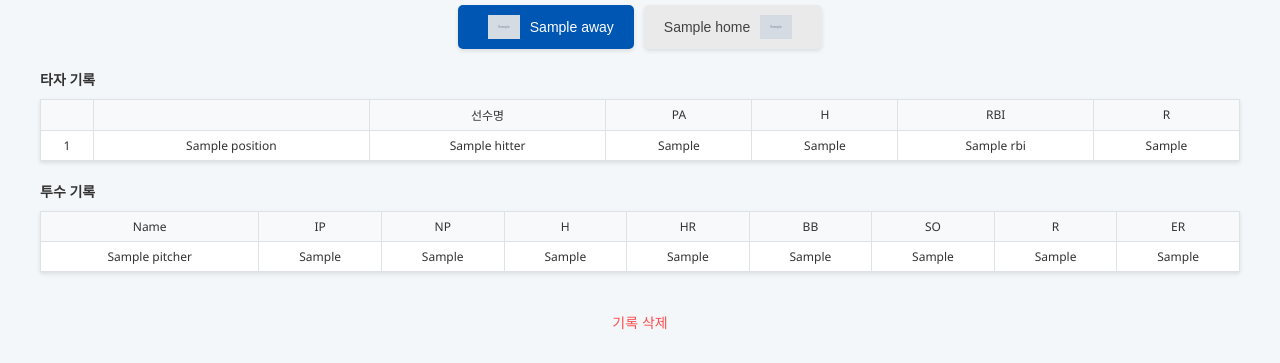
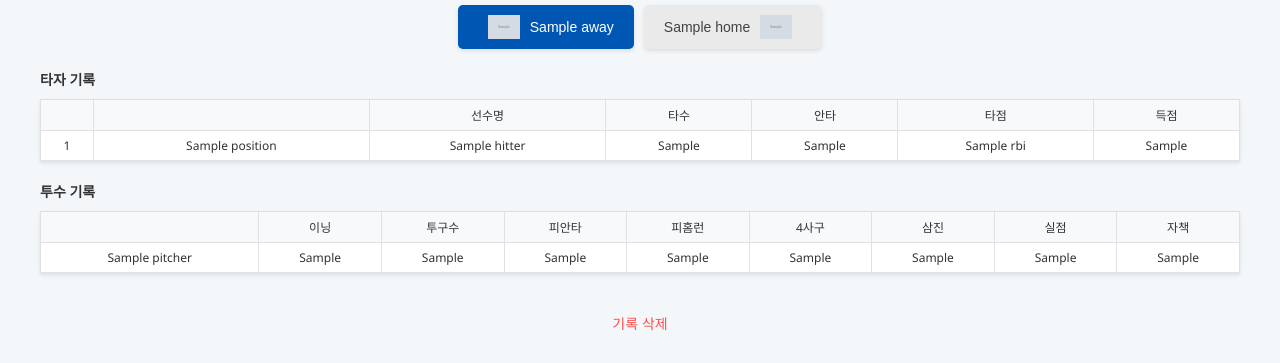
Before and after one commit to G-D4R3/kbo_diary_server, a Django app: template templates/record.html in a window 1280 px wide. Shown: the part 504-867 px from the top of the page. Before the commit the page ends 834 px from the top, so only its background shows below. Run offline with Django 5.2, Linux system fonts and the light colour scheme; tables that the repository leaves empty hold one stand-in row (values such as "Sample post"); the template is opened without the code that fills it: values that come from a table or form of the project are taken from there, most other values are stand-ins (such as "Sample title", 1, 10 or a date in 2020); grey boxes marked "Sample" are stand-in pictures; parts of the project's set-up code (start-up, migrations or seed data) failed here and were passed over.

Commit message:
플레이어 테이블 헤더 한글로 변경

```diff
--- a/templates/record.html
+++ b/templates/record.html
@@ -376,10 +376,10 @@
                         <th></th>
                         <th></th>
                         <th>선수명</th>
-                        <th>PA</th>
-                        <th>H</th>
-                        <th>RBI</th>
-                        <th>R</th>
+                        <th>타수</th>
+                        <th>안타</th>
+                        <th>타점</th>
+                        <th>득점</th>
                     </tr>
                 </thead>
                 <tbody>
@@ -400,15 +400,15 @@
             <table>
                 <thead>
                     <tr>
-                        <th>Name</th>
-                        <th>IP</th>
-                        <th>NP</th>
-                        <th>H</th>
-                        <th>HR</th>
-                        <th>BB</th>
-                        <th>SO</th>
-                        <th>R</th>
-                        <th>ER</th>
+                        <th></th>
+                        <th>이닝</th>
+                        <th>투구수</th>
+                        <th>피안타</th>
+                        <th>피홈런</th>
+                        <th>4사구</th>
+                        <th>삼진</th>
+                        <th>실점</th>
+                        <th>자책</th>
                     </tr>
                 </thead>
                 <tbody>
@@ -437,10 +437,10 @@
                         <th></th>
                         <th></th>
                         <th>선수명</th>
-                        <th>PA</th>
-                        <th>H</th>
-                        <th>RBI</th>
-                        <th>R</th>
+                        <th>타수</th>
+                        <th>안타</th>
+                        <th>타점</th>
+                        <th>득점</th>
                     </tr>
                 </thead>
                 <tbody>
@@ -462,15 +462,15 @@
             <table>
                 <thead>
                     <tr>
-                        <th>Name</th>
-                        <th>IP</th>
-                        <th>NP</th>
-                        <th>H</th>
-                        <th>HR</th>
-                        <th>BB</th>
-                        <th>SO</th>
-                        <th>R</th>
-                        <th>ER</th>
+                        <th></th>
+                        <th>이닝</th>
+                        <th>투구수</th>
+                        <th>피안타</th>
+                        <th>피홈런</th>
+                        <th>4사구</th>
+                        <th>삼진</th>
+                        <th>실점</th>
+                        <th>자책</th>
                     </tr>
                 </thead>
                 <tbody>
```
